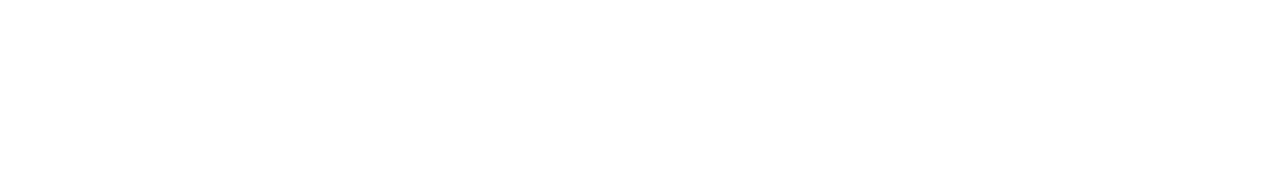
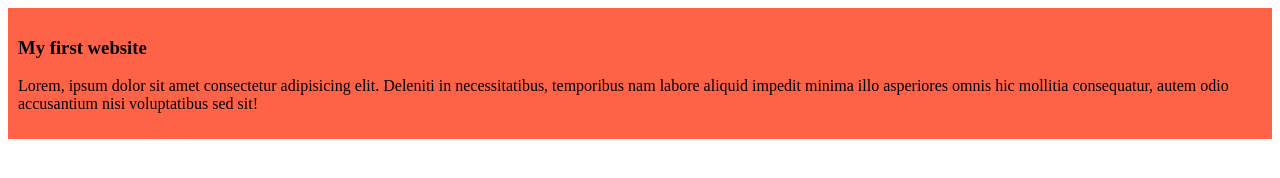
Before and after one commit to 14alim/my-simple-website, a plain HTML site: page index.html in a window 1280 px wide. Drawn offline with Linux system fonts and the light colour scheme.

Commit message:
added the first blog

```diff
--- a/index.html
+++ b/index.html
@@ -4,8 +4,12 @@
     <meta charset="UTF-8">
     <meta name="viewport" content="width=device-width, initial-scale=1.0">
     <title>My simple website</title>
+    <link rel="stylesheet" href="styles/blog.css">
 </head>
 <body>
-
+    <div>
+        <h3>My first website</h3>
+        <p>Lorem, ipsum dolor sit amet consectetur adipisicing elit. Deleniti in necessitatibus, temporibus nam labore aliquid impedit minima illo asperiores omnis hic mollitia consequatur, autem odio accusantium nisi voluptatibus sed sit!</p>
+    </div>
 </body>
 </html>
--- /dev/null
+++ b/styles/blog.css
@@ -0,0 +1,4 @@
+div{
+    background-color: tomato;
+    padding: 10px;
+}
```
